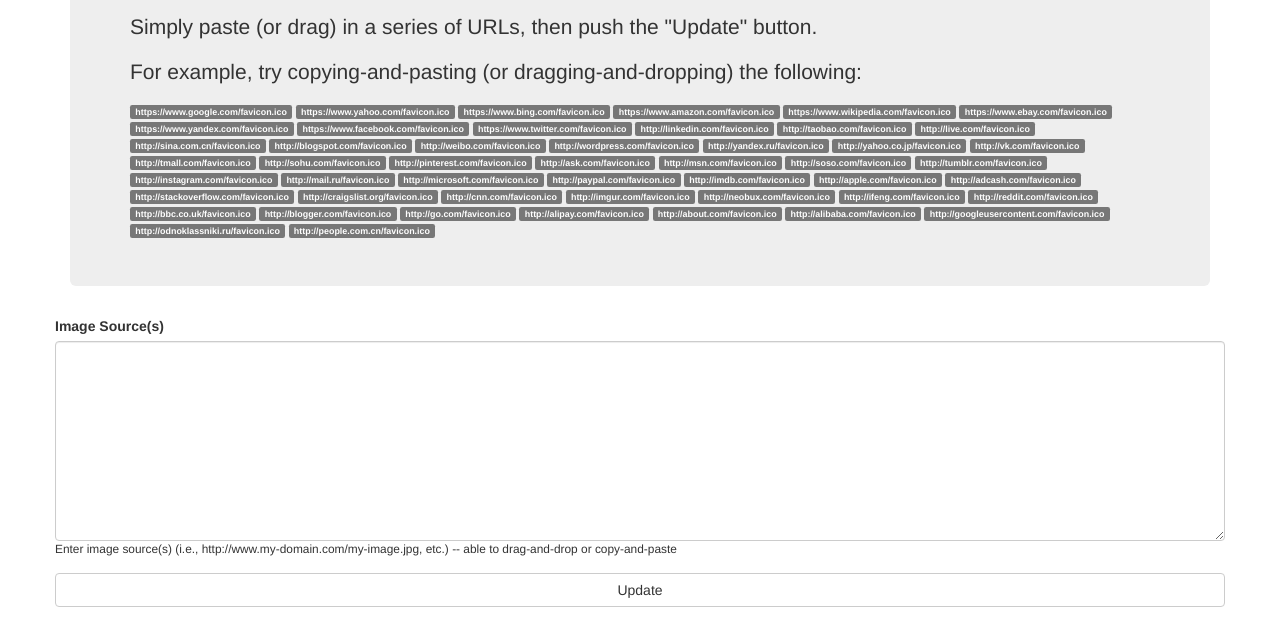
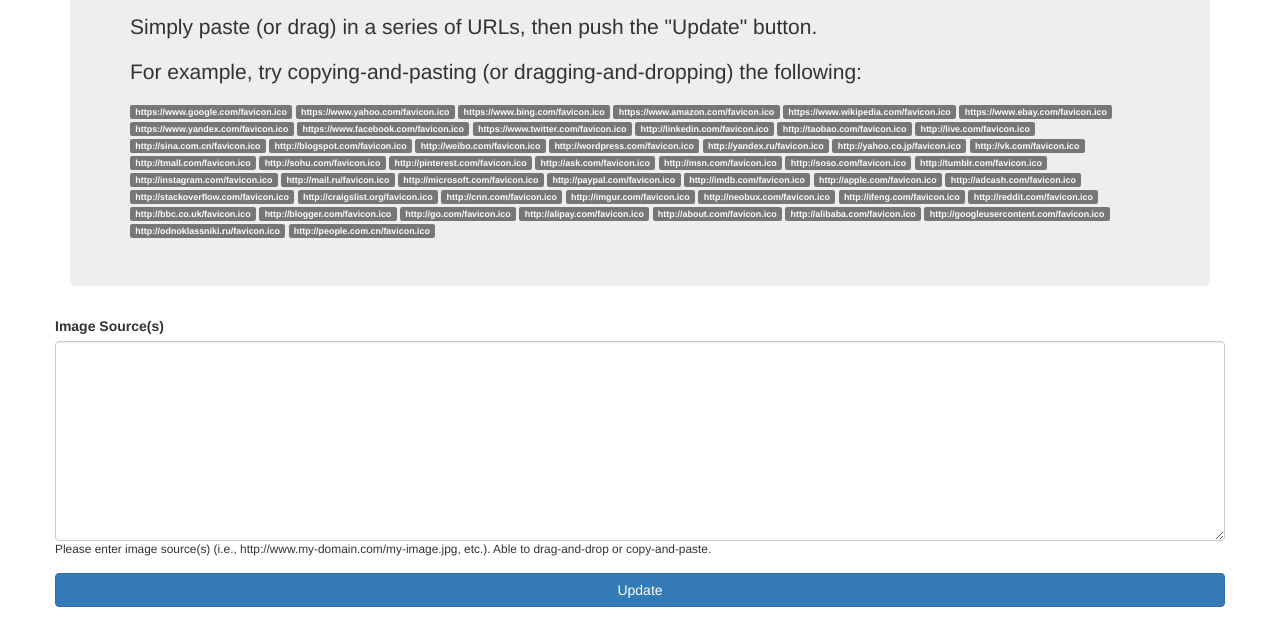
Before and after one commit to tyler-speakman/image-loader-demo, a plain HTML site: page index.html in a window 1280 px wide. Shown: the part 180-807 px from the top of the page. Drawn offline with nearby package versions, Linux system fonts and the light colour scheme.

Commit message:
- Updated styles
- Updated styles -- made "Update" button blue (!)

```diff
--- a/index.html
+++ b/index.html
@@ -91,11 +91,9 @@
                     <label for="imageSources">Image Source(s)</label>
                     <textarea name="" id="imageSources" class="form-control" placeholder="Enter image source(s)" style="width:100%; height:200px;">
                     </textarea>
-                    <p>
-                        <small>Enter image source(s) (i.e., http://www.my-domain.com/my-image.jpg, etc.) -- able to drag-and-drop or copy-and-paste</small>
-                    </p>
+                    <small>Please enter image source(s) (i.e., http://www.my-domain.com/my-image.jpg, etc.). Able to drag-and-drop or copy-and-paste.</small>
                 </div>
-                <button id="imageUpdate" class="btn btn-default col-md-12" onclick="update()">Update</button>
+                <button id="imageUpdate" class="btn btn-primary col-md-12" onclick="update()">Update</button>
             </div>
         </div>
 
```
